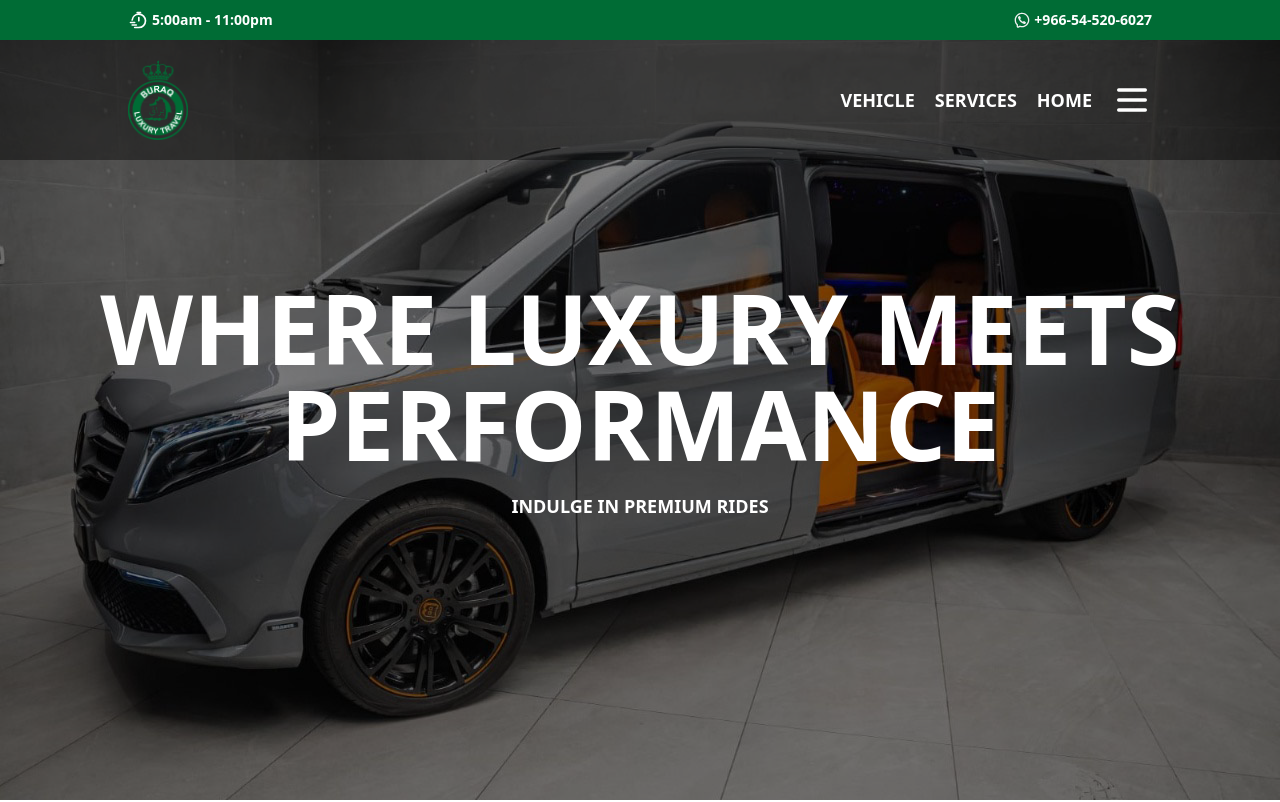
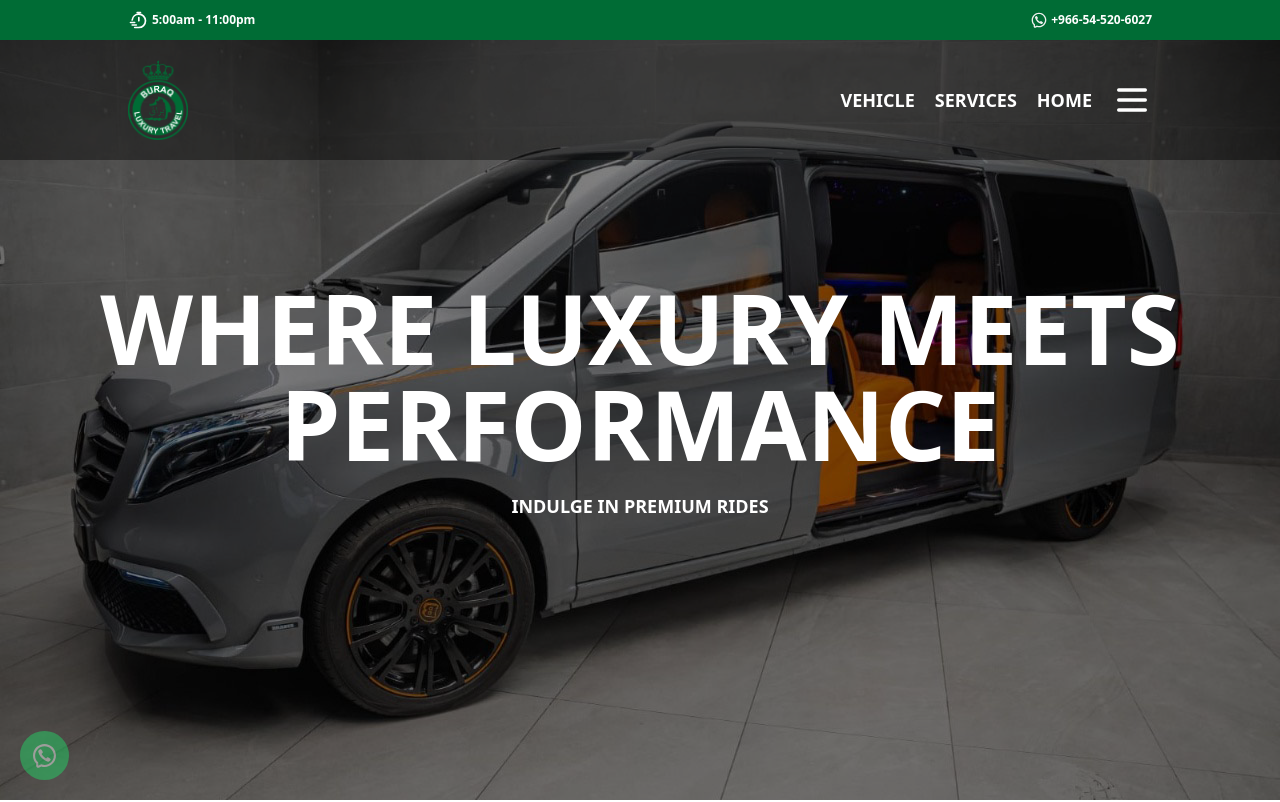
Before and after one commit to yousufalipk/luxury-car-rental-website, a React (Create React App) app in the folder frontend/: page / in a window 1280 px wide. Shown: the top 802 px of the page. Built offline with nearby package versions, Linux system fonts and the light colour scheme.

Commit message:
Changes Final

```diff
--- a/frontend/src/Components/Navbar/Navbar.jsx
+++ b/frontend/src/Components/Navbar/Navbar.jsx
@@ -30,15 +30,17 @@ const Navbar = ({ onNavigate }) => {
     return (
         <div className='w-full h-[15vh] relative'>
             {/* Top Black Bar */}
-            <div className={`w-full h-[10vh] lg:h-[5vh] bg-customYellow flex justify-center items-center ${isScrolled && `hidden`}`}>
-                <div className='w-full lg:w-[80vw] px-5 lg:px-0 h-full text-white text-sm font-semibold flex flex-col lg:flex-row justify-between items-center'>
-                    <div className='w-full lg:w-[40%] h-full flex justify-between items-center'>
-                        <div className='w-1/2 h-full flex items-center justify-center lg:justify-start gap-1'>
+            <div className={`w-full h-[5vh] bg-customYellow flex justify-center items-center ${isScrolled && `hidden`}`}>
+                <div className='w-full lg:w-[80vw] px-5 lg:px-0 h-full text-white text-xs md:text-md font-semibold flex flex-row justify-between items-center'>
+
+                    <div className='w-1/2 h-full flex justify-between items-center'>
+                        <div className='w-full h-full flex items-center justify-center lg:justify-start gap-1'>
                             <img src={Clock} alt="clock" width={20} className='invert' />
                             {timmings}
                         </div>
                     </div>
-                    <div className='w-full lg:w-[60%] h-full flex justify-center lg:justify-end items-center gap-5'>
+
+                    <div className='w-1/2 h-full flex justify-center lg:justify-end items-center gap-5'>
                         <div
                             onClick={() => {
                                 window.open("https://api.whatsapp.com/send?phone=923021223335", "_blank");
--- a/frontend/src/Layout/UnAuthorized.jsx
+++ b/frontend/src/Layout/UnAuthorized.jsx
@@ -36,6 +36,16 @@ const UnAuthorized = () => {
 
     return (
         <div className="w-full h-[100vh] relative">
+
+            {/* Whatsapp Button */}
+            <div
+                onClick={() => {
+                    window.open("https://api.whatsapp.com/send?phone=923021223335", "_blank");
+                }}
+                className='animate-fadeInOutBounce hover:animate-none hover:cursor-pointer fixed rounded-full bottom-5 left-5 z-30 bg-[#25D366] p-3 flex justify-center items-center transform transition-transform duration-200 hover:translate-y-[-4px]'>
+                <img src={Whatsapp} alt="whatsapp" className='invert' width={25} />
+            </div>
+
             {isScrolled && (
                 <div
                     onClick={() => {
--- a/frontend/src/Pages/Cars/Cars.jsx
+++ b/frontend/src/Pages/Cars/Cars.jsx
@@ -77,7 +77,7 @@ const CarCard = ({ car }) => {
                 <div className="w-full h-[7vh] flex justify-between items-center">
                     <h1 className="w-[60%] h-full justify-start font-bold">{car.name}</h1>
                     <div className="w-[30%] h-full flex flex-col justify-end items-end">
-                        <p className="font-bold">${car.price}</p>
+                        <p className="font-bold">{car.price} SAR</p>
                         <p className="font-thin">PerDay</p>
                     </div>
                 </div>
--- a/frontend/tailwind.config.js
+++ b/frontend/tailwind.config.js
@@ -14,6 +14,8 @@ module.exports = {
         textGlow: 'textGlow 1.5s ease-in-out infinite',
         fadeInLetters: 'fadeInLetters 3s ease-out forwards',
         slideUpText: 'slideUpText 1s ease-out forwards',
+        bouncing: 'bouncing 1s ease infinite',
+        fadeInOutBounce: 'fadeInOutBounce 2s ease infinite',
       },
       keyframes: {
         typing: {
@@ -38,6 +40,16 @@ module.exports = {
           '0%': { transform: 'translateY(20px)', opacity: '0' },
           '100%': { transform: 'translateY(0)', opacity: '1' },
         },
+        bouncing: {
+          '0%, 100%': { transform: 'translateY(0)' },
+          '50%': { transform: 'translateY(-20px)' },
+        },
+        fadeInOutBounce: {
+          '0%, 100%': { opacity: '0.5', transform: 'translateY(0)' },
+          '25%': { opacity: '1', transform: 'translateY(-10px)' },
+          '50%': { opacity: '0.5', transform: 'translateY(0)' },
+          '75%': { opacity: '1', transform: 'translateY(-10px)' },
+        },
       },
     },
   },
```
